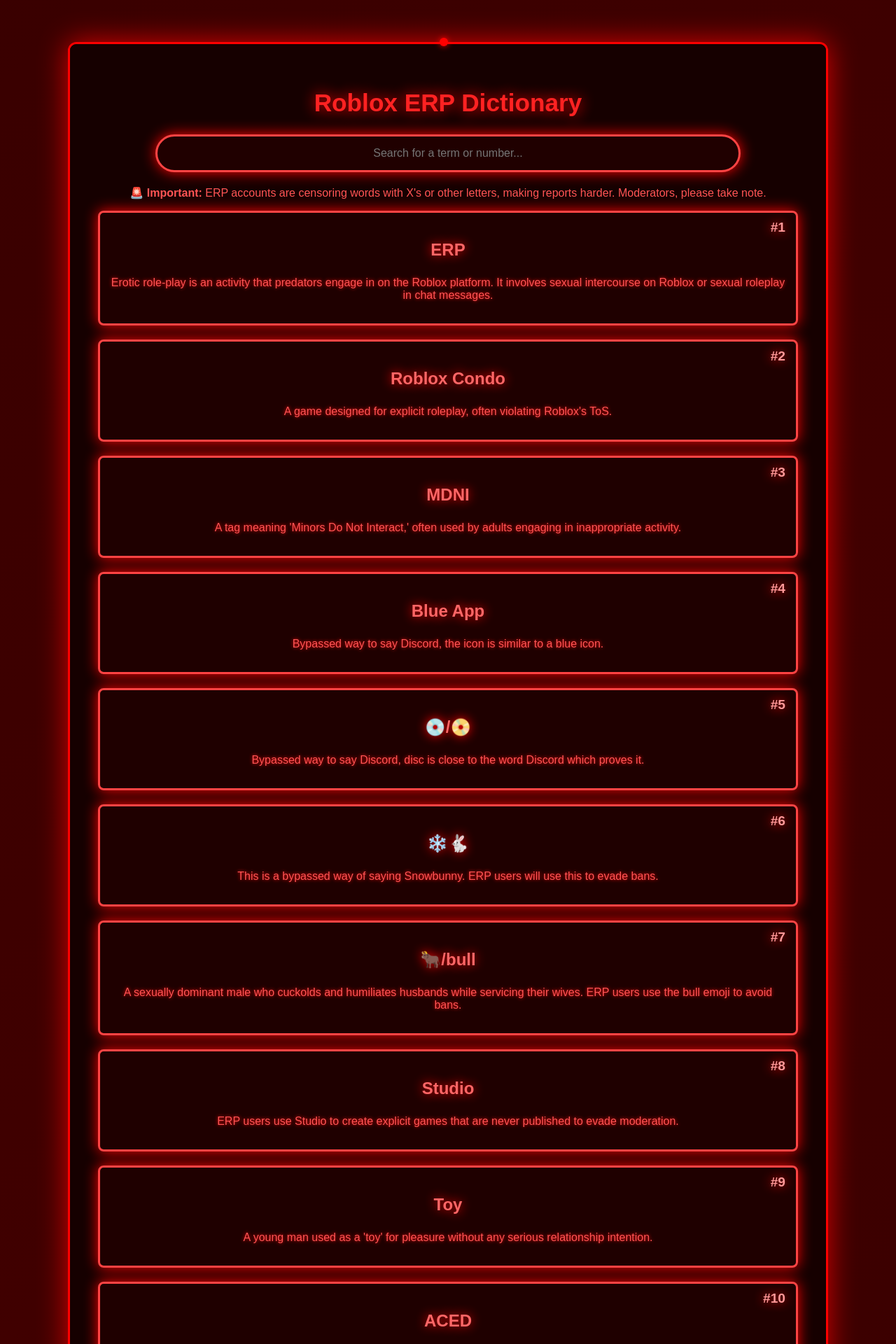
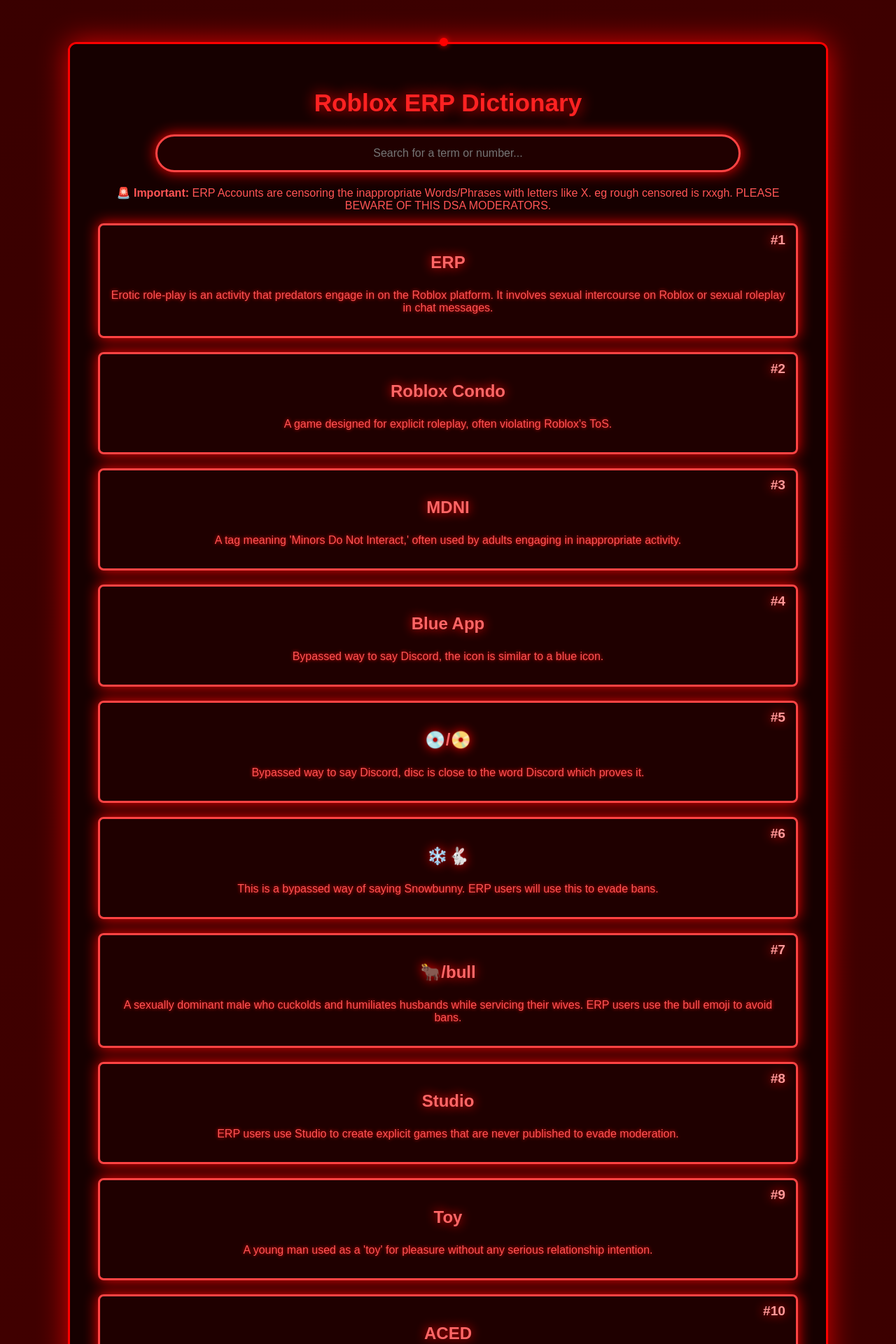
Before and after one commit to T-TGM/ERP-Definition, a Jekyll site: the page index.html, which Jekyll copies as it is, in a window 1280 px wide. Shown: the top 1920 px of the page at 70% size. Built offline with Jekyll 4.4.1, drawn with Linux system fonts in a browser that asks for light colours.

Commit message:
Update index.html

```diff
--- a/index.html
+++ b/index.html
@@ -182,7 +182,7 @@
 
         <!-- Info Board -->
         <div class='info-board'>
-            <p><strong>🚨 Important:</strong> ERP accounts are censoring words with X's or other letters, making reports harder. Moderators, please take note.</p>
+            <p><strong>🚨 Important:</strong> ERP Accounts are censoring the inappropriate Words/Phrases with letters like X. eg rough censored is rxxgh. PLEASE BEWARE OF THIS DSA MODERATORS.</p>
         </div>
 
         <div id='definitions'></div>
```
